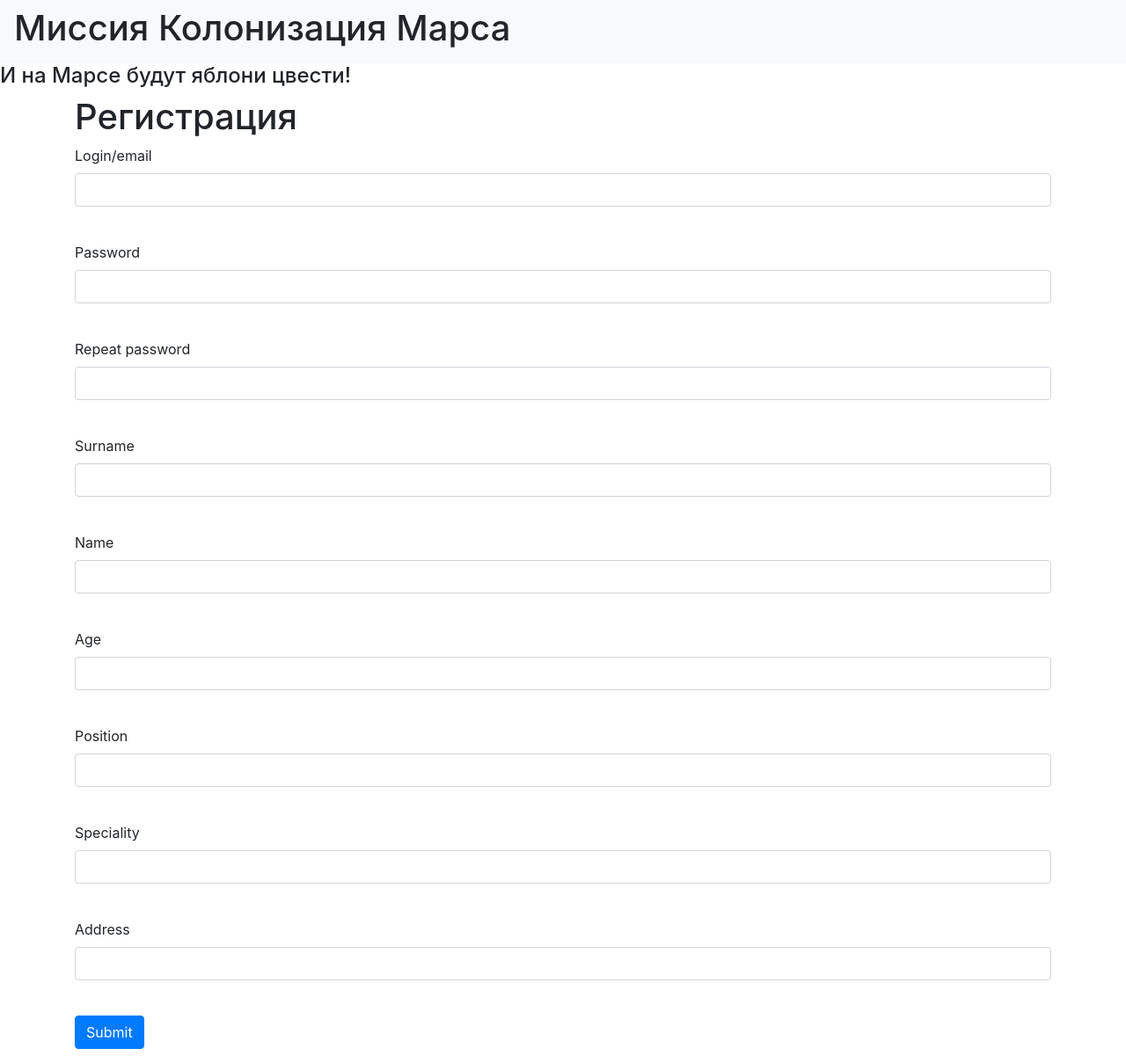
After one commit to KapBelka/web_with_db, a Flask app: page /register in a window 1280 px wide. The commit adds this page. Shown: the whole page at 88% size. Run offline with Flask 2, Linux system fonts and the light colour scheme; some libraries are stand-ins or nearby versions.

Commit message:
register

```diff
--- a/main.py
+++ b/main.py
@@ -1,4 +1,10 @@
 from flask import Flask, render_template
+from flask_wtf import FlaskForm
+from werkzeug.utils import redirect
+from wtforms import *
+from wtforms.fields.html5 import *
+from wtforms.validators import DataRequired
+
 from data import db_session
 from data.users import User
 from data.jobs import Jobs
@@ -6,6 +12,19 @@ import datetime
 
 app = Flask(__name__)
 app.config['SECRET_KEY'] = 'yandexlyceum_secret_key'
+
+
+class RegisterForm(FlaskForm):
+    email = EmailField('Login/email', validators=[DataRequired()])
+    password = PasswordField('Password', validators=[DataRequired()])
+    password_again = PasswordField('Repeat password', validators=[DataRequired()])
+    surname = StringField('Surname', validators=[DataRequired()])
+    name = StringField('Name', validators=[DataRequired()])
+    age = StringField('Age', validators=[DataRequired()])
+    position = StringField('Position', validators=[DataRequired()])
+    speciality = StringField('Speciality', validators=[DataRequired()])
+    address = StringField('Address', validators=[DataRequired()])
+    submit = SubmitField('Submit')
 
 
 def get_all_jobs(session):
@@ -33,6 +52,35 @@ def index():
     param['jobs_list'] = jobs
     param['team_leaders'] = teamleaders
     return render_template('index.html', **param)
+
+
+@app.route('/register', methods=['GET', 'POST'])
+def register():
+    form = RegisterForm()
+    if form.validate_on_submit():
+        if form.password.data != form.password_again.data:
+            return render_template('register.html', title='Регистрация',
+                                   form=form,
+                                   message="Пароли не совпадают")
+        session = db_session.create_session()
+        if session.query(User).filter(User.email == form.email.data).first():
+            return render_template('register.html', title='Регистрация',
+                                   form=form,
+                                   message="Такой пользователь уже есть")
+        user = User(
+            surname=form.surname.data,
+            name=form.name.data,
+            age=form.age.data,
+            position=form.position.data,
+            speciality=form.speciality.data,
+            address=form.address.data,
+            email=form.email.data
+        )
+        user.set_password(form.password.data)
+        session.add(user)
+        session.commit()
+        return redirect('/index')
+    return render_template('register.html', title='Регистрация', form=form)
 
 
 def add_colonist(surname, name, age, position, speciality, address, email, hashed_password):
--- /dev/null
+++ b/templates/register.html
@@ -0,0 +1,92 @@
+{% extends "base.html" %}
+
+{% block content %}
+<h1>Регистрация</h1>
+<form action="" method="post">
+    {{ form.hidden_tag() }}
+    {{ form.csrf_token }}
+    <p>
+        {{ form.email.label }}<br>
+        {{ form.email(class="form-control", type="email") }}<br>
+        {% for error in form.email.errors %}
+            <p class="alert alert-danger" role="alert">
+                {{ error }}
+            </p>
+        {% endfor %}
+    </p>
+    <p>
+        {{ form.password.label }}<br>
+        {{ form.password(class="form-control", type="password") }}<br>
+        {% for error in form.password.errors %}
+            <p class="alert alert-danger" role="alert">
+                {{ error }}
+            </p>
+        {% endfor %}
+    </p>
+    <p>
+        {{ form.password_again.label }}<br>
+        {{ form.password_again(class="form-control", type="password") }}<br>
+        {% for error in form.password_again.errors %}
+            <p class="alert alert-danger" role="alert">
+                {{ error }}
+            </p>
+        {% endfor %}
+    </p>
+    <p>
+        {{ form.surname.label }}<br>
+        {{ form.surname(class="form-control") }}<br>
+        {% for error in form.surname.errors %}
+            <p class="alert alert-danger" role="alert">
+                {{ error }}
+            </p>
+        {% endfor %}
+    </p>
+    <p>
+        {{ form.name.label }}<br>
+        {{ form.name(class="form-control") }}<br>
+        {% for error in form.name.errors %}
+            <p class="alert alert-danger" role="alert">
+                {{ error }}
+            </p>
+        {% endfor %}
+    </p>
+    <p>
+        {{ form.age.label }}<br>
+        {{ form.age(class="form-control") }}<br>
+        {% for error in form.age.errors %}
+            <p class="alert alert-danger" role="alert">
+                {{ error }}
+            </p>
+        {% endfor %}
+    </p>
+    <p>
+        {{ form.position.label }}<br>
+        {{ form.position(class="form-control") }}<br>
+        {% for error in form.position.errors %}
+            <p class="alert alert-danger" role="alert">
+                {{ error }}
+            </p>
+        {% endfor %}
+    </p>
+    <p>
+        {{ form.speciality.label }}<br>
+        {{ form.speciality(class="form-control") }}<br>
+        {% for error in form.speciality.errors %}
+            <p class="alert alert-danger" role="alert">
+                {{ error }}
+            </p>
+        {% endfor %}
+    </p>
+    <p>
+        {{ form.address.label }}<br>
+        {{ form.address(class="form-control") }}<br>
+        {% for error in form.address.errors %}
+            <p class="alert alert-danger" role="alert">
+                {{ error }}
+            </p>
+        {% endfor %}
+    </p>
+    <p>{{ form.submit(type="submit", class="btn btn-primary") }}</p>
+    {{message}}
+</form>
+{% endblock %}
```
Also changed, not shown: db/mars_explorer.db, templates/index.html (line endings or trailing spaces).
